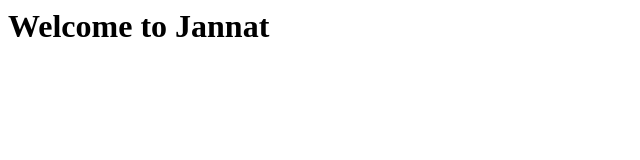
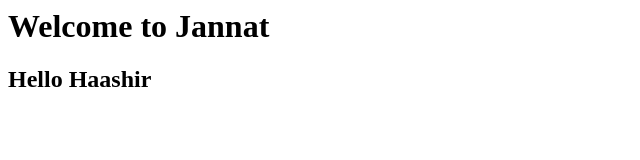
Before and after one commit to adilrandhawa/website, a plain HTML site: page index.html in a window 1280 px wide. Shown: the whole page, without its empty margins (0-640 px from the left). Drawn offline with Linux system fonts and the light colour scheme.

```diff
--- a/index.html
+++ b/index.html
@@ -2,5 +2,6 @@
 <title>Jenkins CI/CD Pipeline</title>
 <body>
 <h1> Welcome to Jannat </h1>
+<h2> Hello Haashir </h2>
 </body>
 </html>
```
